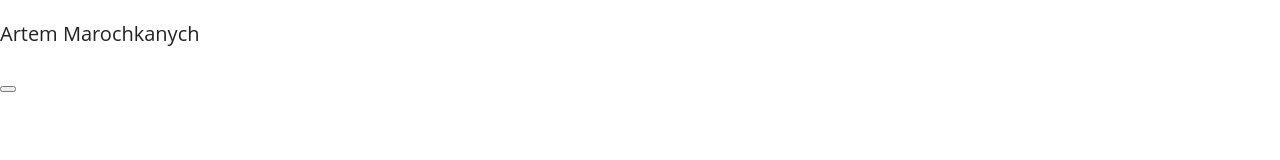
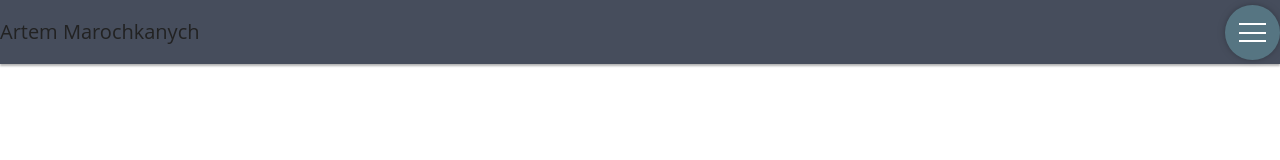
Before and after one commit to jsmart5/personal-website, a website: page app/index.html in a window 1280 px wide. Drawn offline with nearby package versions, Linux system fonts and the light colour scheme; files that its build step writes are made by us from their sources.

Commit message:
Add header and burger

```diff
--- a/app/index.html
+++ b/app/index.html
@@ -1,5 +1,6 @@
 <!doctype html>
 <html class="no-js" lang="">
+
 <head>
   <meta charset="utf-8">
   <meta name="description" content="">
@@ -22,6 +23,7 @@
   <script src="/bower_components/modernizr/modernizr.js"></script>
   <!-- endbuild -->
 </head>
+
 <body>
   <!--[if lt IE 10]>
       <p class="browserupgrade">You are using an <strong>outdated</strong> browser. Please <a href="http://browsehappy.com/">upgrade your browser</a> to improve your experience.</p>
@@ -29,17 +31,29 @@
 
   <header>
     <p class="name">Artem Marochkanych</p>
-      <button type="button" name="button"></button>
+    <div class="burger-wrapper">
+      <div class="burger-menu">
+        <span></span>
+      </div>
+    </div>
   </header>
 
   <!-- Google Analytics: change UA-XXXXX-X to be your site's ID. -->
   <script>
-      (function(b,o,i,l,e,r){b.GoogleAnalyticsObject=l;b[l]||(b[l]=
-      function(){(b[l].q=b[l].q||[]).push(arguments)});b[l].l=+new Date;
-      e=o.createElement(i);r=o.getElementsByTagName(i)[0];
-      e.src='https://www.google-analytics.com/analytics.js';
-      r.parentNode.insertBefore(e,r)}(window,document,'script','ga'));
-      ga('create','UA-XXXXX-X');ga('send','pageview');
+    (function(b, o, i, l, e, r) {
+      b.GoogleAnalyticsObject = l;
+      b[l] || (b[l] =
+        function() {
+          (b[l].q = b[l].q || []).push(arguments)
+        });
+      b[l].l = +new Date;
+      e = o.createElement(i);
+      r = o.getElementsByTagName(i)[0];
+      e.src = 'https://www.google-analytics.com/analytics.js';
+      r.parentNode.insertBefore(e, r)
+    }(window, document, 'script', 'ga'));
+    ga('create', 'UA-XXXXX-X');
+    ga('send', 'pageview');
   </script>
 
   <!-- build:js scripts/vendor.js -->
@@ -52,4 +66,5 @@
   <script src="scripts/main.js"></script>
   <!-- endbuild -->
 </body>
+
 </html>
--- a/app/scripts/main.js
+++ b/app/scripts/main.js
@@ -1 +1,11 @@
-console.log('\'Allo \'Allo!');
+ $(function() {
+   $(".burger-menu").click(function(e) {
+     e.stopPropagation();
+     $(".burger-menu").toggleClass("open");
+   });
+   $(document).click(function() {
+     if ($(".burger-menu").hasClass("open")) {
+       $(".burger-menu").removeClass("open");
+     }
+   });
+ });
--- /dev/null
+++ b/app/styles/components/_burger.scss
@@ -0,0 +1,79 @@
+// -----------------------------------------------------------------------------
+// This file contains all styles related to the burger component.
+// -----------------------------------------------------------------------------
+
+.burger-menu {
+  height: 100%;
+  width: 100%;
+  display: inline-block;
+  position: relative;
+  border-radius: 50%;
+  transition: all 500ms;
+}
+
+.burger-menu.open:before {
+  margin-top: -1px;
+  top: 50%;
+  transform: rotate(45deg);
+  transition: all 240ms, top 600ms, transform 600ms 600ms;
+}
+
+.burger-menu.open:after {
+  margin-bottom: -1px;
+  bottom: 50%;
+  transform: rotate(-45deg);
+  transition: all 240ms, bottom 600ms, transform 600ms 600ms;
+}
+
+.burger-menu.open span {
+  background-color: transparent;
+}
+
+.burger-menu span,
+.burger-menu:after,
+.burger-menu:before {
+  content: '';
+  background: white;
+  height: 2px;
+  display: block;
+  position: absolute;
+  width: 50%;
+  left: 25%;
+}
+
+.burger-menu span {
+  top: 50%;
+  margin-top: -1px;
+  transition: background-color;
+  transition-delay: 500ms;
+}
+
+.burger-menu:before {
+  top: 33%;
+  transition: all 240ms, top 600ms 600ms, transform 600ms;
+}
+
+.burger-menu:after {
+  bottom: 33%;
+  transition: all 240ms, bottom 600ms 600ms, transform 600ms;
+}
+
+.burger-wrapper {
+  width: 55px;
+  height: 55px;
+  will-change: transform;
+}
+
+.burger-menu:hover {
+  background: #698997;
+  box-shadow: 0 0 11px 0 rgba(0,0,0,0.18),0 0 15px 0 rgba(0,0,0,0.15);
+}
+
+.burger-menu {
+  background: #567582;
+  box-shadow: 0 0 5px 0 rgba(0,0,0,0.16),0 0 10px 0 rgba(0,0,0,0.12);
+}
+
+.burger-menu.open {
+  transform: rotate(-360deg);
+}
--- a/app/styles/components/_button.scss
+++ /dev/null
@@ -1,3 +0,0 @@
-// -----------------------------------------------------------------------------
-// This file contains all styles related to the button component.
-// -----------------------------------------------------------------------------
--- a/app/styles/layout/_header.scss
+++ b/app/styles/layout/_header.scss
@@ -1,3 +1,14 @@
 // -----------------------------------------------------------------------------
 // This file contains all styles related to the header of the site/application.
 // -----------------------------------------------------------------------------
+
+header {
+  display: flex;
+  width: 100%;
+  height: 64px;
+  position: fixed;
+  background-color: #464d5c;
+  box-shadow: 0 2px 2px 0 rgba(0, 0, 0, .3);
+  justify-content: space-between;;
+  align-items: center;
+}
--- a/app/styles/main.scss
+++ b/app/styles/main.scss
@@ -24,7 +24,7 @@
 
 // 5. Components
 @import
-  'components/button';
+  'components/burger';
 
 // 6. Page-specific styles
 @import
```
Also changed, not shown: 1 other file. Lines whose indentation alone changed are shown as unchanged.
